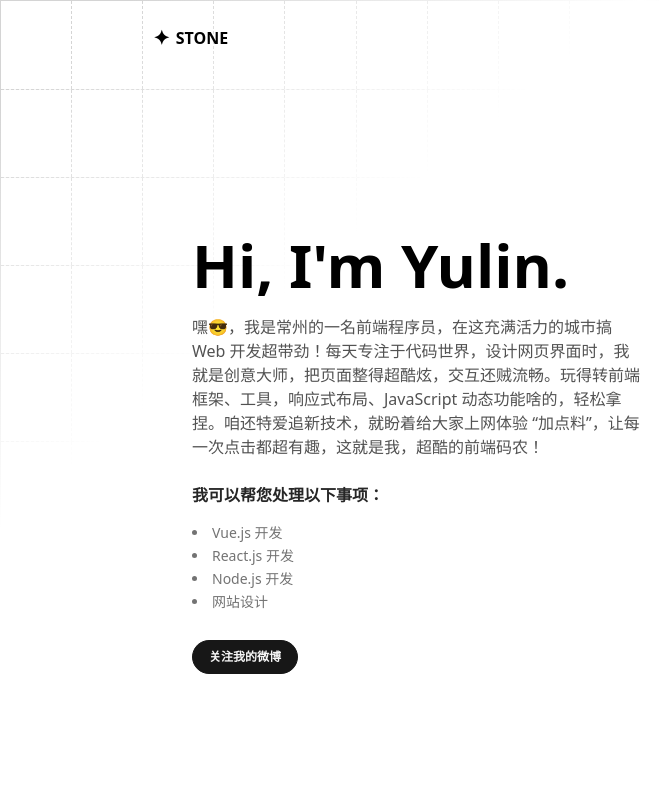
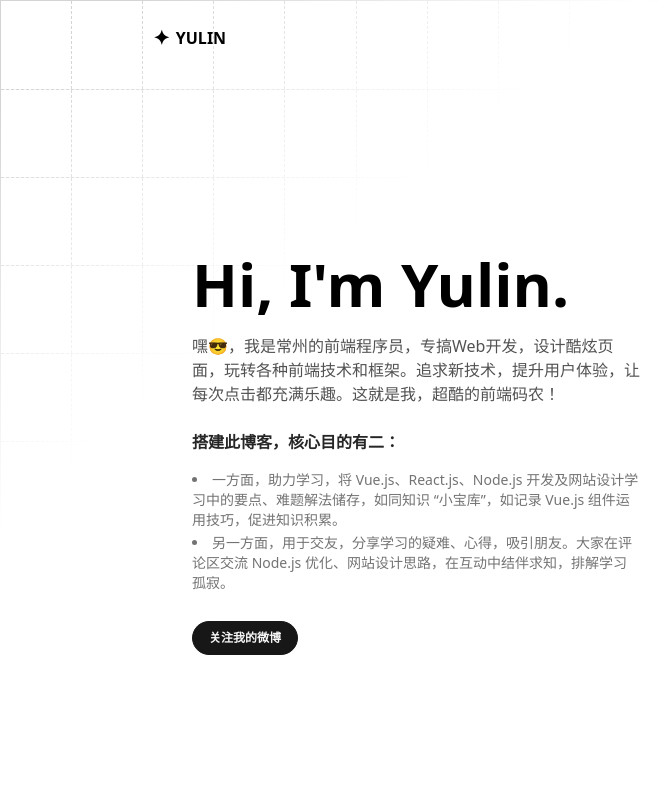
Before and after one commit to zhangyulingh/zyl, an Astro site: page / in a window 1280 px wide. Shown: the top 800 px of the page, 0-659 px from the left. Built offline with nearby package versions, Linux system fonts and the light colour scheme; Astro itself is replaced by a stand-in of ours.

Commit message:
feat: update

```diff
--- a/src/components/logo.astro
+++ b/src/components/logo.astro
@@ -7,5 +7,5 @@
     >✦</span
   >
   <!-- Logo Text -->
-  <span class="-translate-y-0.5"> STONE</span>
+  <span class="-translate-y-0.5"> YULIN</span>
 </a>
--- a/src/pages/index.astro
+++ b/src/pages/index.astro
@@ -18,20 +18,19 @@ import Layout from "../layouts/main.astro";
           Hi, I'm Yulin.
         </h1>
         <p class="mb-6 text-base text-neutral-600 dark:text-neutral-400">
-          嘿😎，我是常州的一名前端程序员，在这充满活力的城市搞 Web 开发超带劲！每天专注于代码世界，设计网页界面时，我就是创意大师，把页面整得超酷炫，交互还贼流畅。玩得转前端框架、工具，响应式布局、JavaScript 动态功能啥的，轻松拿捏。咱还特爱追新技术，就盼着给大家上网体验 “加点料”，让每一次点击都超有趣，这就是我，超酷的前端码农！ <br
+          嘿😎，我是常州的前端程序员，专搞Web开发，设计酷炫页面，玩转各种前端技术和框架。追求新技术，提升用户体验，让每次点击都充满乐趣。这就是我，超酷的前端码农！ <br
             class="hidden lg:block"
           />
         </p>
         <p class="mb-2 font-semibold text-neutral-800 dark:text-neutral-200">
-          我可以帮您处理以下事项：
+          搭建此博客，核心目的有二：
         </p>
         <ul
           class="py-2 space-y-[3px] text-sm list-disc list-inside text-neutral-500 dark:text-neutral-400"
         >
-          <li>Vue.js 开发</li>
-          <li>React.js 开发</li>
-          <li>Node.js 开发</li>
-          <li>网站设计</li>
+          <li>一方面，助力学习，将 Vue.js、React.js、Node.js 开发及网站设计学习中的要点、难题解法储存，如同知识 “小宝库”，如记录 Vue.js 组件运用技巧，促进知识积累。</li>
+          <li>另一方面，用于交友，分享学习的疑难、心得，吸引朋友。大家在评论区交流 Node.js 优化、网站设计思路，在互动中结伴求知，排解学习孤寂。</li>
+
         </ul>
         <Button text="关注我的微博" link="https://weibo.com/u/1927379460" />
       </div>
```
